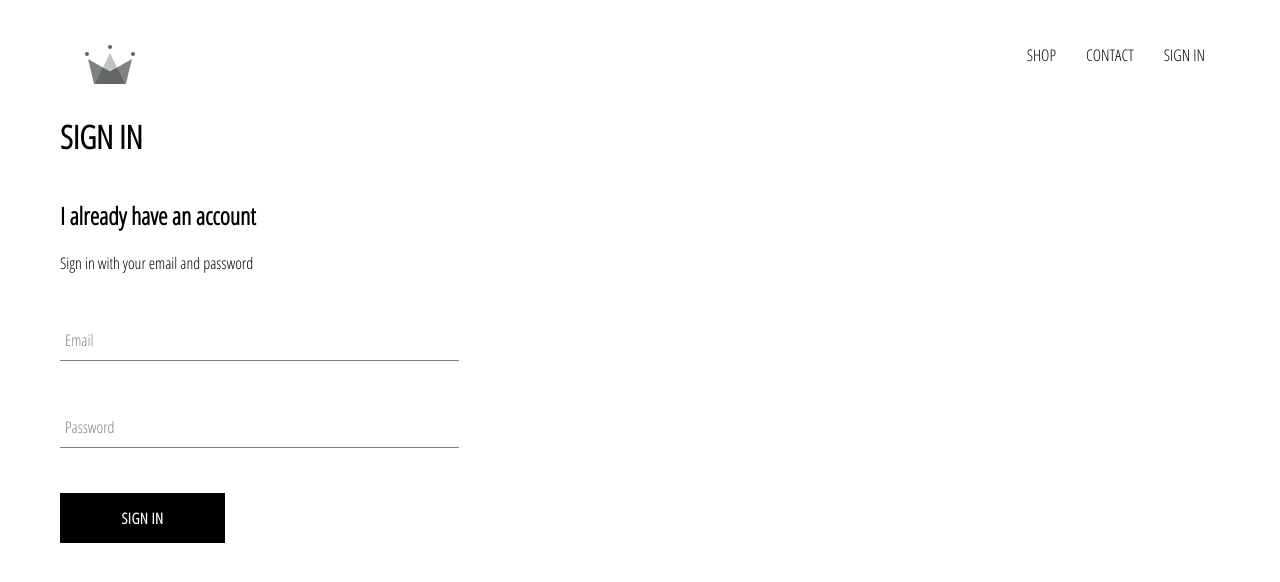
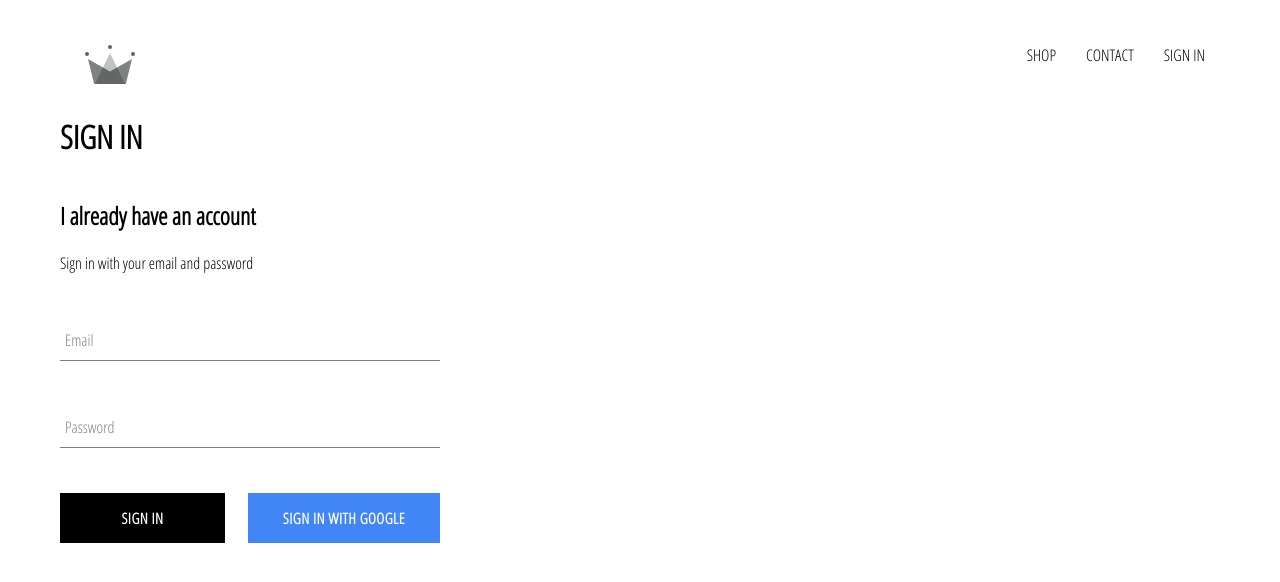
Before and after one commit to AlexSilver/e-commerce-template, a React (Create React App) app: page /signin in a window 1280 px wide. Shown: the top 582 px of the page. Built offline with nearby package versions, Linux system fonts and the light colour scheme; no server answers.

Commit message:
Adding firebase sign in backend and implementing google OAuth

```diff
--- a/package.json
+++ b/package.json
@@ -6,6 +6,7 @@
     "@testing-library/jest-dom": "^4.2.4",
     "@testing-library/react": "^9.5.0",
     "@testing-library/user-event": "^7.2.1",
+    "firebase": "^7.14.2",
     "node-sass": "^4.14.0",
     "react": "^16.13.1",
     "react-dom": "^16.13.1",
--- a/src/App.js
+++ b/src/App.js
@@ -3,12 +3,30 @@
 import { HomePage, ShopPage, SignInAndSignUpPage } from './pages';
 import { Route, Switch } from 'react-router-dom';
 import Header from './components/header';
+import { auth } from './firebase/firebase.utils';
 
 class App extends React.Component {
+  state = {
+    currentUser: null,
+  };
+
+  unsubscribeFromAuth = null;
+
+  componentDidMount() {
+    this.unsubscribeFromAuth = auth.onAuthStateChanged((user) => {
+      this.setState({ currentUser: user });
+    });
+  }
+
+  componentWillUnmount() {
+    this.unsubscribeFromAuth();
+  }
+
   render() {
+    const { currentUser } = this.state;
     return (
       <div className='App'>
-        <Header />
+        <Header currentUser={currentUser} />
         <Switch>
           <Route exact path='/' component={HomePage} />
           <Route exact path='/shop' component={ShopPage} />
--- a/src/App.scss
+++ b/src/App.scss
@@ -1,3 +1,7 @@
+* {
+  box-sizing: border-box;
+}
+
 body {
   font-family: 'Open Sans Condensed', sans-serif;
   padding: 20px 60px;
--- a/src/components/custom-button/custom-button.component.jsx
+++ b/src/components/custom-button/custom-button.component.jsx
@@ -1,8 +1,8 @@
 import React from 'react';
 import './custom-button.scss';
 
-export const CustomButton = ({ children, ...otherProps }) => (
-  <button className='custom-button' {...otherProps}>
+export const CustomButton = ({ children, isGoogleSignIn, ...otherProps }) => (
+  <button className={`${isGoogleSignIn ? 'google-sign-in': ''} custom-button`} {...otherProps}>
     {children}
   </button>
 );
--- a/src/components/custom-button/custom-button.scss
+++ b/src/components/custom-button/custom-button.scss
@@ -19,4 +19,15 @@
     color: black;
     border: 1px solid black;
   }
+
+  &.google-sign-in {
+    background-color: #4285f4;
+    color: white;
+
+    &:hover {
+      background-color: white;
+      color: #4285f4;
+      border: 1px solid #4285f4;
+    }
+  }
 }
--- a/src/components/header/header.component.jsx
+++ b/src/components/header/header.component.jsx
@@ -1,18 +1,23 @@
-import React from 'react'
+import React from 'react';
 import './header.scss';
 
 import { Link } from 'react-router-dom';
 import { ReactComponent as Logo } from '../../assets/crown.svg';
+import { auth } from '../../firebase/firebase.utils';
 
-export const Header = () => (
-  <div className="header">
+export const Header = ({ currentUser }) => (
+  <div className='header'>
     <Link to='/' className='logo-container'>
       <Logo className='logo' />
     </Link>
-    <div className="options">
-      <Link to='/shop' className="option">Shop</Link>
-      <Link to='/contact' className="option">Contact</Link>
-      <Link to='/signin' className="option">Sign In</Link>
+    <div className='options'>
+      <Link to='/shop' className='option'>Shop</Link>
+      <Link to='/contact' className='option'>Contact</Link>
+      {currentUser ? (
+        <div className='option' onClick={ ()=> auth.signOut() }>Sign Out</div>
+      ) : (
+        <Link to='/signin' className='option'>Sign In</Link>
+      )}
     </div>
   </div>
-)
+);
--- a/src/components/header/header.scss
+++ b/src/components/header/header.scss
@@ -17,10 +17,11 @@
     display: flex;
     align-items: center;
     justify-content: flex-end;
-    text-transform: uppercase;
 
     .option {
       padding: 10px 15px;
+      cursor: pointer;
+      text-transform: uppercase;
     }
   }
 }
--- a/src/components/sign-in/sign-in.component.jsx
+++ b/src/components/sign-in/sign-in.component.jsx
@@ -2,6 +2,7 @@
 import './sign-in.scss';
 import { FormInput } from '../form-input/form-input.component';
 import { CustomButton } from '../custom-button/custom-button.component';
+import { signInWithGoogle } from '../../firebase/firebase.utils';
 
 export default class SignIn extends Component {
   state = {
@@ -48,7 +49,10 @@
             handleChange={this.handleChange}
             required
           />
-          <CustomButton type='submit'>Sign in</CustomButton>
+          <div className='buttons'>
+            <CustomButton type='submit'>Sign in</CustomButton>
+            <CustomButton onClick={signInWithGoogle} isGoogleSignIn='true'>Sign in with google</CustomButton>
+          </div>
         </form>
       </div>
     );
--- a/src/components/sign-in/sign-in.scss
+++ b/src/components/sign-in/sign-in.scss
@@ -1,9 +1,15 @@
 .sign-in {
-  width: 30vw;
+  width: 380px;
   display: flex;
   flex-direction: column;
 
   .title {
     margin: 10px 0;
   }
+
+  .buttons {
+    display: flex;
+    flex-direction: row;
+    justify-content: space-between;
+  }
 }
--- /dev/null
+++ b/src/firebase/firebase.utils.js
@@ -0,0 +1,25 @@
+import firebase from 'firebase/app';
+import 'firebase/firestore';
+import 'firebase/auth';
+
+const firebaseConfig = {
+  apiKey: "AIzaSyCtUiJIa2_VEug9xK-coQnyK6lZpI1al8I",
+  authDomain: "e-commerce-crown-db.firebaseapp.com",
+  databaseURL: "https://e-commerce-crown-db.firebaseio.com",
+  projectId: "e-commerce-crown-db",
+  storageBucket: "e-commerce-crown-db.appspot.com",
+  messagingSenderId: "902828519351",
+  appId: "1:902828519351:web:97858c7882658879280232",
+  measurementId: "G-MHMF2N5L19"
+};
+
+firebase.initializeApp(firebaseConfig);
+
+export const auth = firebase.auth();
+export const firestore = firebase.firestore();
+
+const provider = new firebase.auth.GoogleAuthProvider();
+provider.setCustomParameters({prompt: 'select_account'});
+export const signInWithGoogle = () => auth.signInWithPopup(provider);
+
+export default firebase;
```
Also changed, not shown: 1 other file (tests, documents, lock files or other folders).
